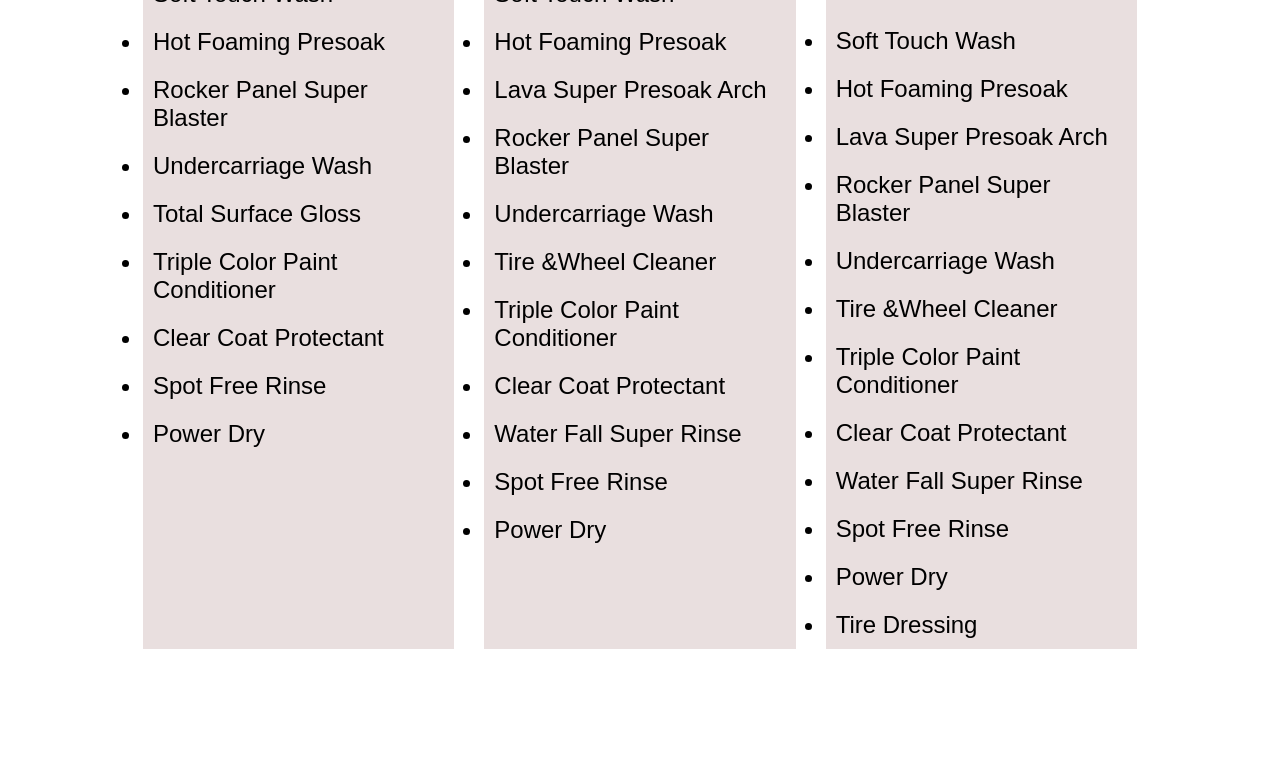
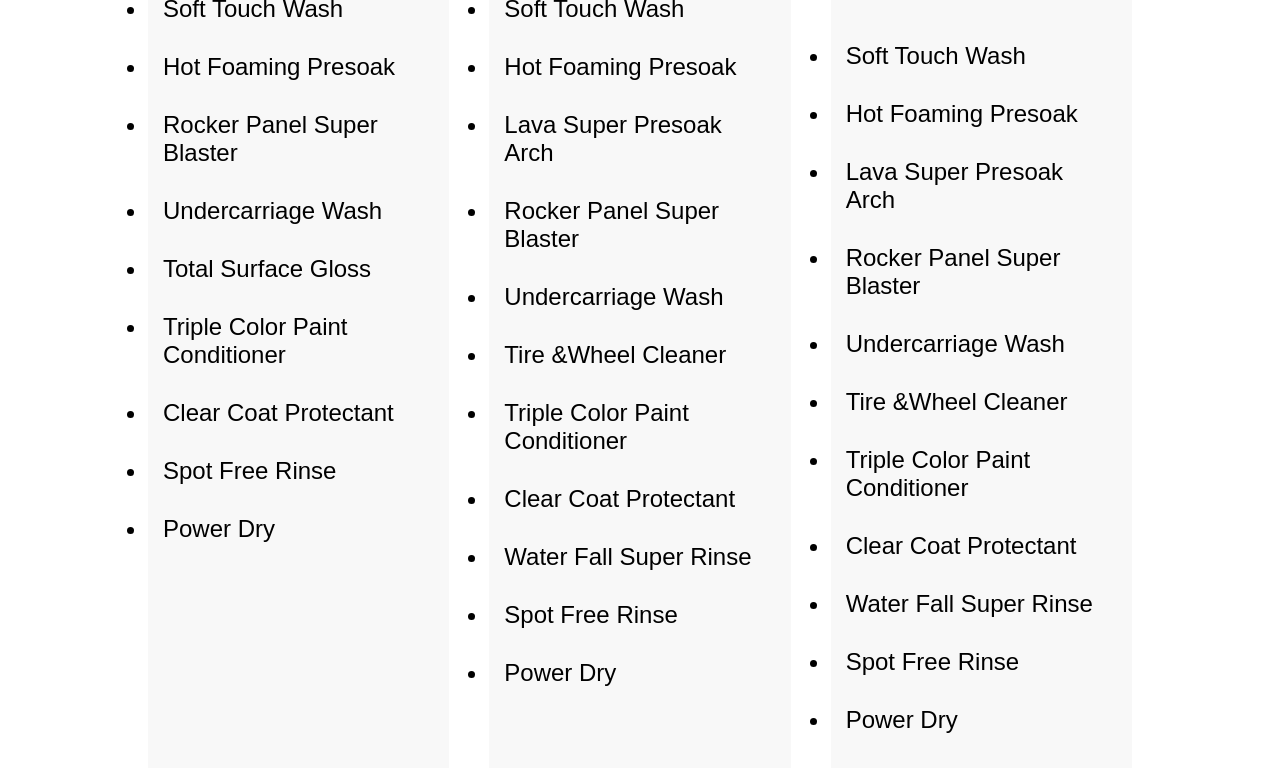
Before and after one commit to javiddelossantos5/Morts-Carwash-website, a plain HTML site: page washes.html in a window 1280 px wide. Shown: the part 379-1147 px from the top of the page. Before the commit the page ends 1028 px from the top, so only its background shows below. Drawn offline with Linux system fonts and the light colour scheme.

Commit message:
finishing styling

```diff
--- a/style.css
+++ b/style.css
@@ -189,7 +189,6 @@ a:hover {
   font-size: 50px;
   color: white;
   border: black solid 2px;
-  width: auto;
   background-color: rgb(50, 124, 173);
 }
 
@@ -207,29 +206,28 @@ a:hover {
 
 .deluxe-wash {
   flex: 1;
-  width: 45%;
-  margin: 0 15px;
+  margin: 10px 20px;
   align-items: center;
-  background-color: rgb(233, 223, 223);
+  background-color: rgba(245, 245, 245, 0.651);
+  border-radius: 30px;
 
 }
 
 .platinum-wash {
   flex: 1;
-  width: 45%;
   align-items: center;
-  margin: 0 15px;
-  background-color: rgb(233, 223, 223);
+  margin: 10px 20px;
+  background-color: rgba(245, 245, 245, 0.651);
+  border-radius: 30px;
 
 }
 
 .plus-wash {
   flex: 1;
-  width: 45%;
   align-items: center;
-  margin: 0 15px;
-  background-color: rgb(233, 223, 223);
-
+  margin: 10px 20px;
+  background-color: rgba(245, 245, 245, 0.651);
+  border-radius: 30px;
 }
 
 .washes-title {
@@ -254,6 +252,9 @@ a:hover {
 }
 
 .wash-items ul li {
-  padding: 10px;
-  text-decoration: none;
+  padding: 15px;
 }
+
+.wash-items ul {
+    text-decoration: none;
+}
--- a/washes.html
+++ b/washes.html
@@ -21,7 +21,7 @@
       </div>
     </nav>
     <!-- Main Page for Washes -->
-    <h1 class="wash-header">Automatic Washes</h1>
+    <h1 class="wash-header">Tunnel Washes</h1>
     <div class="washes-container">
       <div class="deluxe-wash">
         <div class="washes-title">
```
